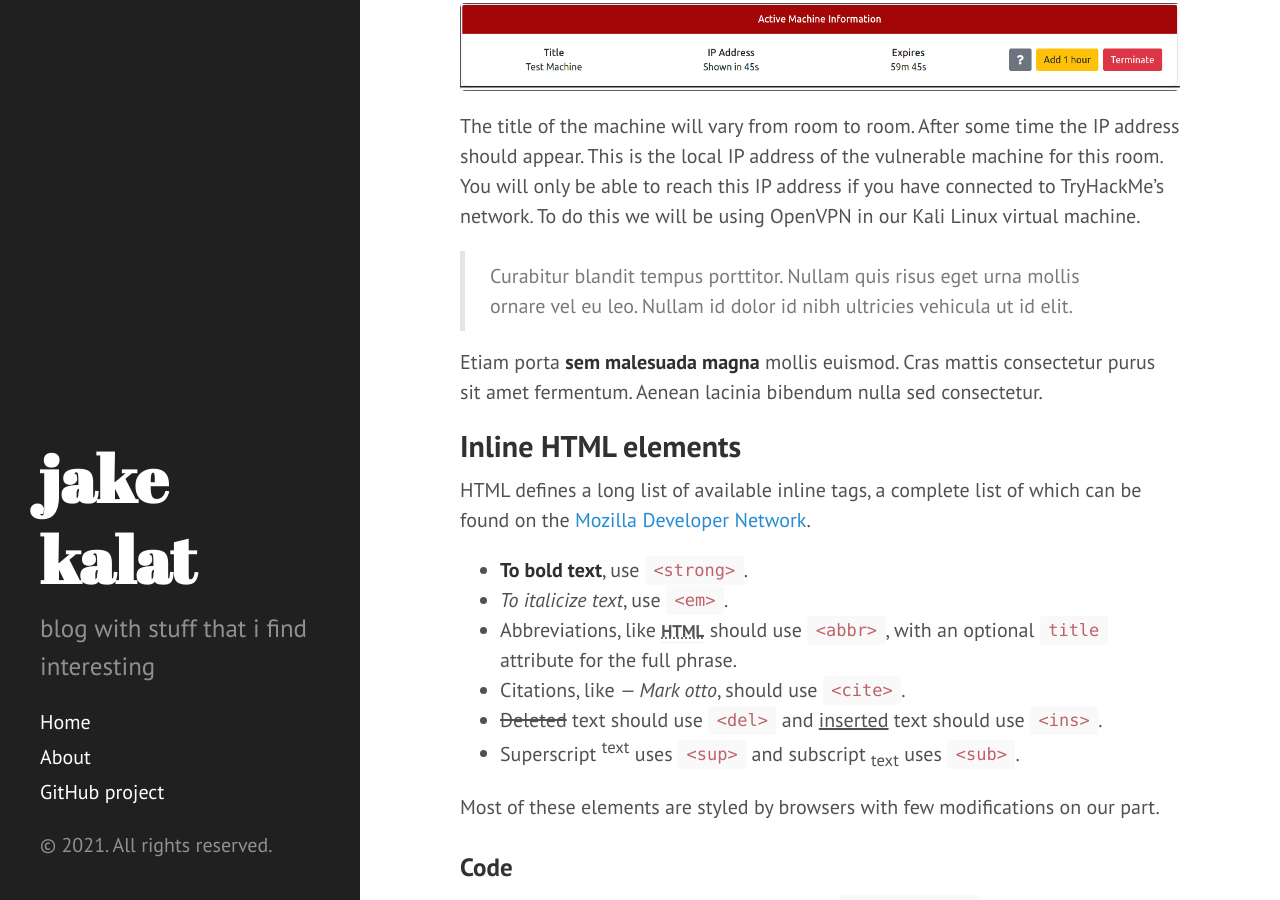
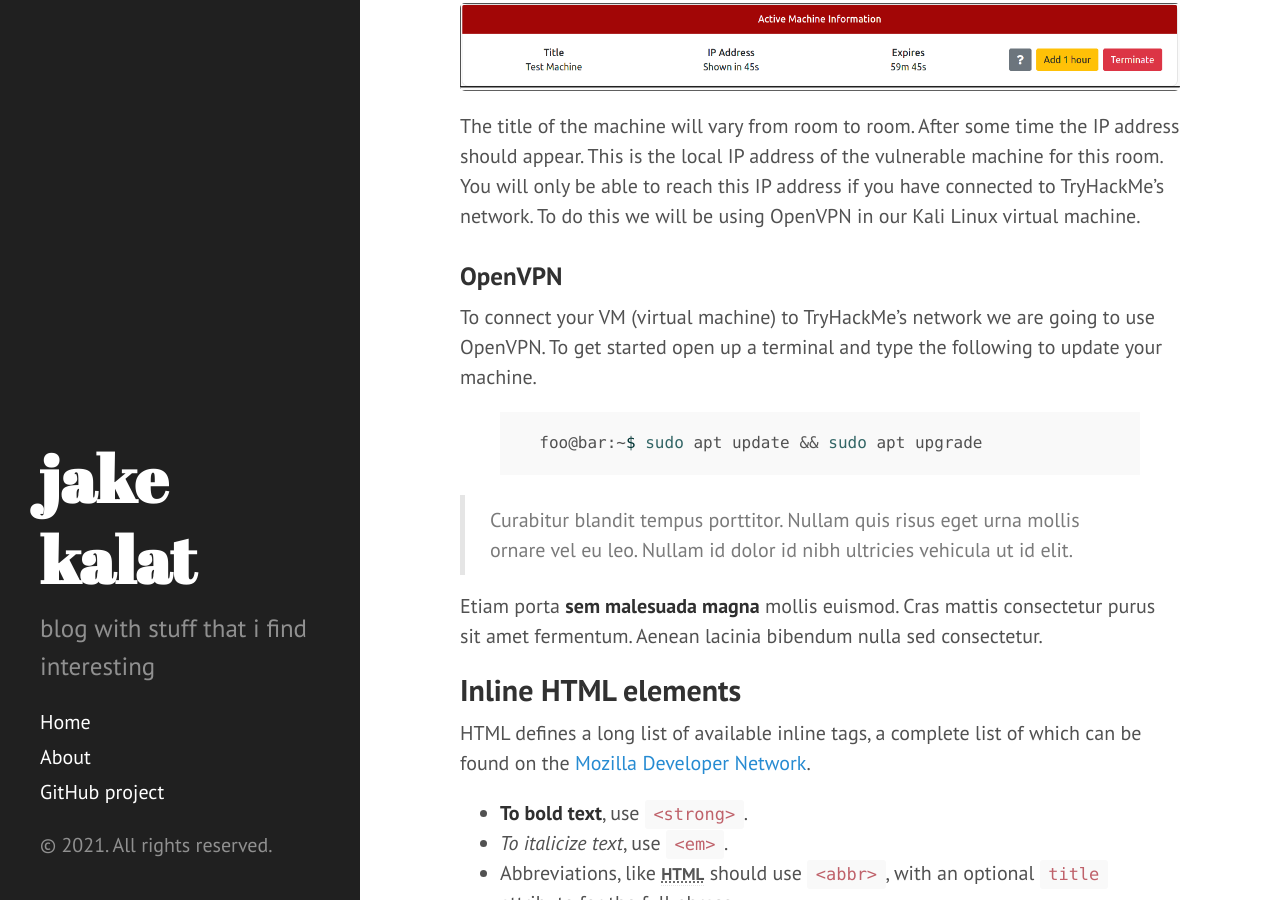
Before and after one commit to jacobkalat/jacobkalat.github.io, a Jekyll site: the page built from _posts/2021-04-02-example-content.md, in a window 1280 px wide and 900 px high, scrolled down 2701 px. Built offline with Jekyll 4.4.1, drawn with Linux system fonts in a browser that asks for light colours; Markdown is read by kramdown in place of the engine named in the settings.

Commit message:
adds codeblock

```diff
--- a/_posts/2021-04-02-example-content.md
+++ b/_posts/2021-04-02-example-content.md
@@ -27,7 +27,7 @@ Each learning path consists of several *rooms*. These are the individual learnin
 
 Click on the room **Tutorial** so we can get started!
 
-##Tutorial
+## Tutorial
 
 To connect to TryHackMe's network we have to connect using OpenVPN. Make sure you open up the <a href="https://tryhackme.com/room/tutorial">Tutorial Room</a> in the browser of your Kali Linux virtual machine. This way when we download something it will be stored in the virtual machine rather then your host machine.
 
@@ -41,7 +41,13 @@ This button will be a constant across all rooms. This is what starts the vulnera
 
 The title of the machine will vary from room to room. After some time the IP address should appear. This is the local IP address of the vulnerable machine for this room. You will only be able to reach this IP address if you have connected to TryHackMe's network. To do this we will be using OpenVPN in our Kali Linux virtual machine.
 
+### OpenVPN
 
+To connect your VM (virtual machine) to TryHackMe's network we are going to use OpenVPN. To get started open up a terminal and type the following to update your machine.
+
+{% highlight bash %}
+  foo@bar:~$ sudo apt update && sudo apt upgrade
+{% endhighlight %}
 
 
 > Curabitur blandit tempus porttitor. Nullam quis risus eget urna mollis ornare vel eu leo. Nullam id dolor id nibh ultricies vehicula ut id elit.
```
